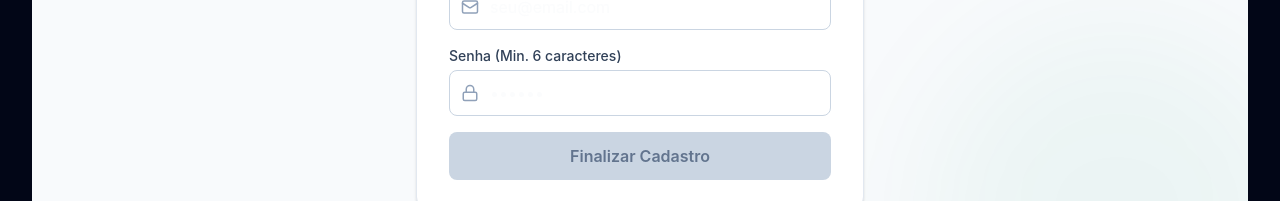
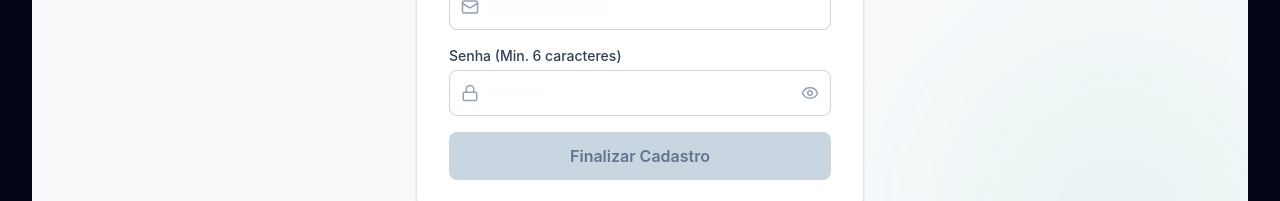
Before and after one commit to lukasdeltaflex-bot/lkzap, a Next.js app: page /register in a window 1280 px wide. Shown: the part 506-707 px from the top of the page. Built offline with nearby package versions, Linux system fonts and the light colour scheme; no server answers.

Commit message:
fix: add password visibility toggle

```diff
--- a/src/app/login/page.tsx
+++ b/src/app/login/page.tsx
@@ -3,7 +3,7 @@
 import { useState } from "react";
 import { signInWithEmailAndPassword, sendPasswordResetEmail } from "firebase/auth";
 import { auth } from "../../lib/firebase";
-import { Lock, Mail, Loader2, AlertCircle, ChevronRight } from "lucide-react";
+import { Lock, Mail, Loader2, AlertCircle, ChevronRight, Eye, EyeOff } from "lucide-react";
 import Link from "next/link";
 
 export default function LoginPage() {
@@ -12,6 +12,7 @@ export default function LoginPage() {
   const [isLoading, setIsLoading] = useState(false);
   const [errorMessage, setErrorMessage] = useState("");
   const [resetSent, setResetSent] = useState(false);
+  const [showPassword, setShowPassword] = useState(false);
 
   const handleLogin = async (e: React.FormEvent) => {
     e.preventDefault();
@@ -135,16 +136,24 @@ export default function LoginPage() {
                   <Lock size={18} />
                 </div>
                 <input
-                  type="password"
+                  type={showPassword ? "text" : "password"}
                   value={password}
                   onChange={(e) => {
                     setPassword(e.target.value);
                     setErrorMessage("");
                   }}
-                  className="w-full pl-10 pr-4 py-2.5 bg-white dark:bg-slate-900 border border-slate-300 dark:border-slate-700 rounded-lg focus:ring-2 focus:ring-emerald-500 focus:border-emerald-500 outline-none transition-all dark:text-white"
+                  className="w-full pl-10 pr-12 py-2.5 bg-white dark:bg-slate-900 border border-slate-300 dark:border-slate-700 rounded-lg focus:ring-2 focus:ring-emerald-500 focus:border-emerald-500 outline-none transition-all dark:text-white"
                   placeholder="••••••"
                   required
                 />
+                <button
+                  type="button"
+                  onClick={() => setShowPassword(!showPassword)}
+                  className="absolute inset-y-0 right-0 pr-3 flex items-center text-slate-400 hover:text-emerald-500 transition-colors"
+                  aria-label={showPassword ? "Ocultar senha" : "Mostrar senha"}
+                >
+                  {showPassword ? <EyeOff size={18} /> : <Eye size={18} />}
+                </button>
               </div>
             </div>
 
--- a/src/app/register/page.tsx
+++ b/src/app/register/page.tsx
@@ -3,7 +3,7 @@
 import { useState, useEffect, useMemo } from "react";
 import { createUserWithEmailAndPassword, updateProfile } from "firebase/auth";
 import { auth } from "../../lib/firebase";
-import { Lock, Mail, User, Phone, Loader2, AlertCircle, ArrowLeft, CheckCircle2 } from "lucide-react";
+import { Lock, Mail, User, Phone, Loader2, AlertCircle, ArrowLeft, CheckCircle2, Eye, EyeOff } from "lucide-react";
 import Link from "next/link";
 import { normalizePhone } from "../../lib/utils";
 
@@ -15,6 +15,7 @@ export default function RegisterPage() {
   const [isLoading, setIsLoading] = useState(false);
   const [errorMessage, setErrorMessage] = useState("");
   const [successMessage, setSuccessMessage] = useState("");
+  const [showPassword, setShowPassword] = useState(false);
 
   // Validation states
   const [emailError, setEmailError] = useState("");
@@ -245,14 +246,22 @@ export default function RegisterPage() {
                 <Lock size={18} />
               </div>
               <input
-                type="password"
+                type={showPassword ? "text" : "password"}
                 value={password}
                 onChange={(e) => setPassword(e.target.value)}
-                className="w-full pl-10 pr-4 py-2.5 bg-white dark:bg-slate-900 border border-slate-300 dark:border-slate-700 rounded-lg focus:ring-2 focus:ring-emerald-500 focus:border-emerald-500 outline-none transition-all dark:text-white"
+                className="w-full pl-10 pr-12 py-2.5 bg-white dark:bg-slate-900 border border-slate-300 dark:border-slate-700 rounded-lg focus:ring-2 focus:ring-emerald-500 focus:border-emerald-500 outline-none transition-all dark:text-white"
                 placeholder="••••••"
                 required
                 minLength={6}
               />
+              <button
+                type="button"
+                onClick={() => setShowPassword(!showPassword)}
+                className="absolute inset-y-0 right-0 pr-3 flex items-center text-slate-400 hover:text-emerald-500 transition-colors"
+                aria-label={showPassword ? "Ocultar senha" : "Mostrar senha"}
+              >
+                {showPassword ? <EyeOff size={18} /> : <Eye size={18} />}
+              </button>
             </div>
           </div>
 
```
